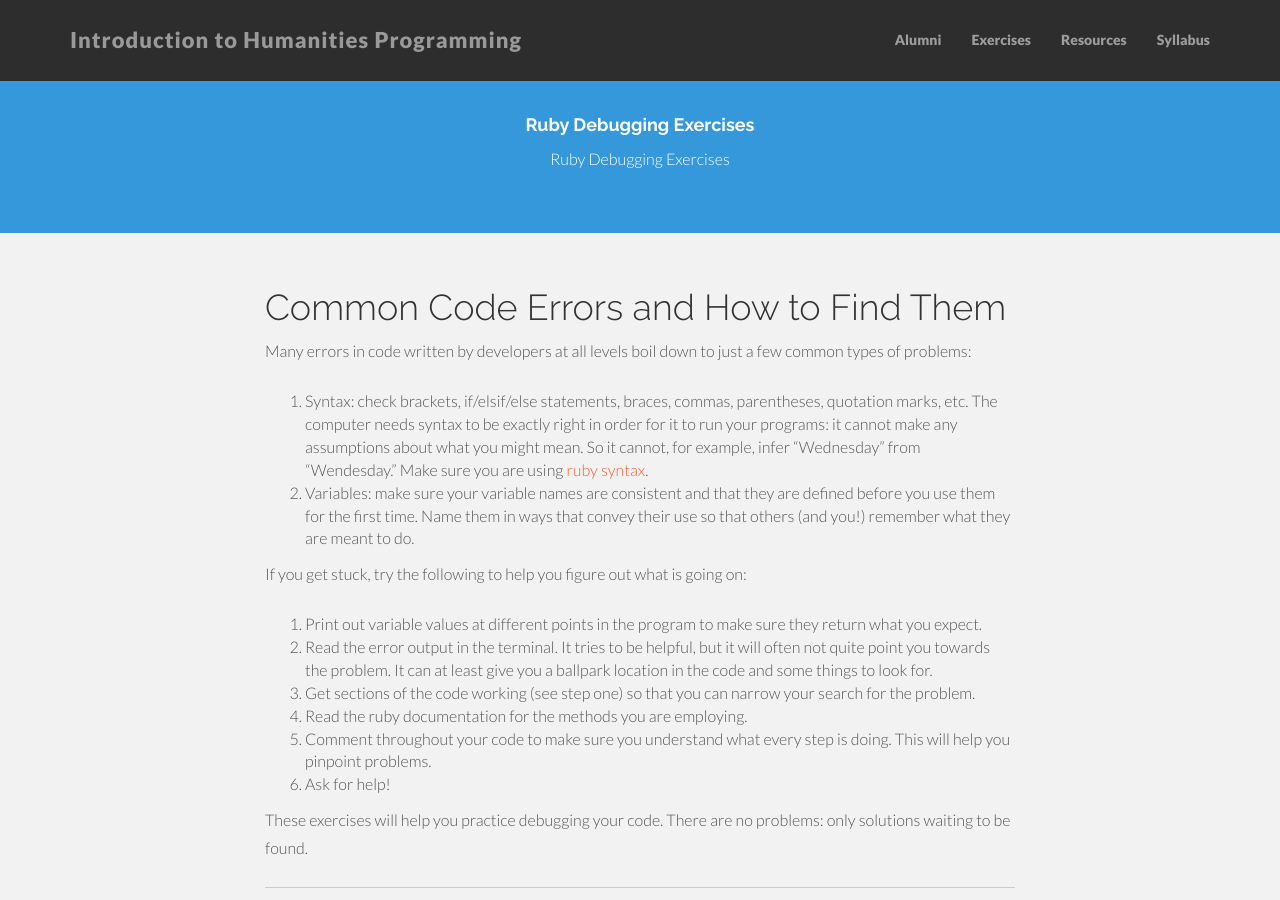
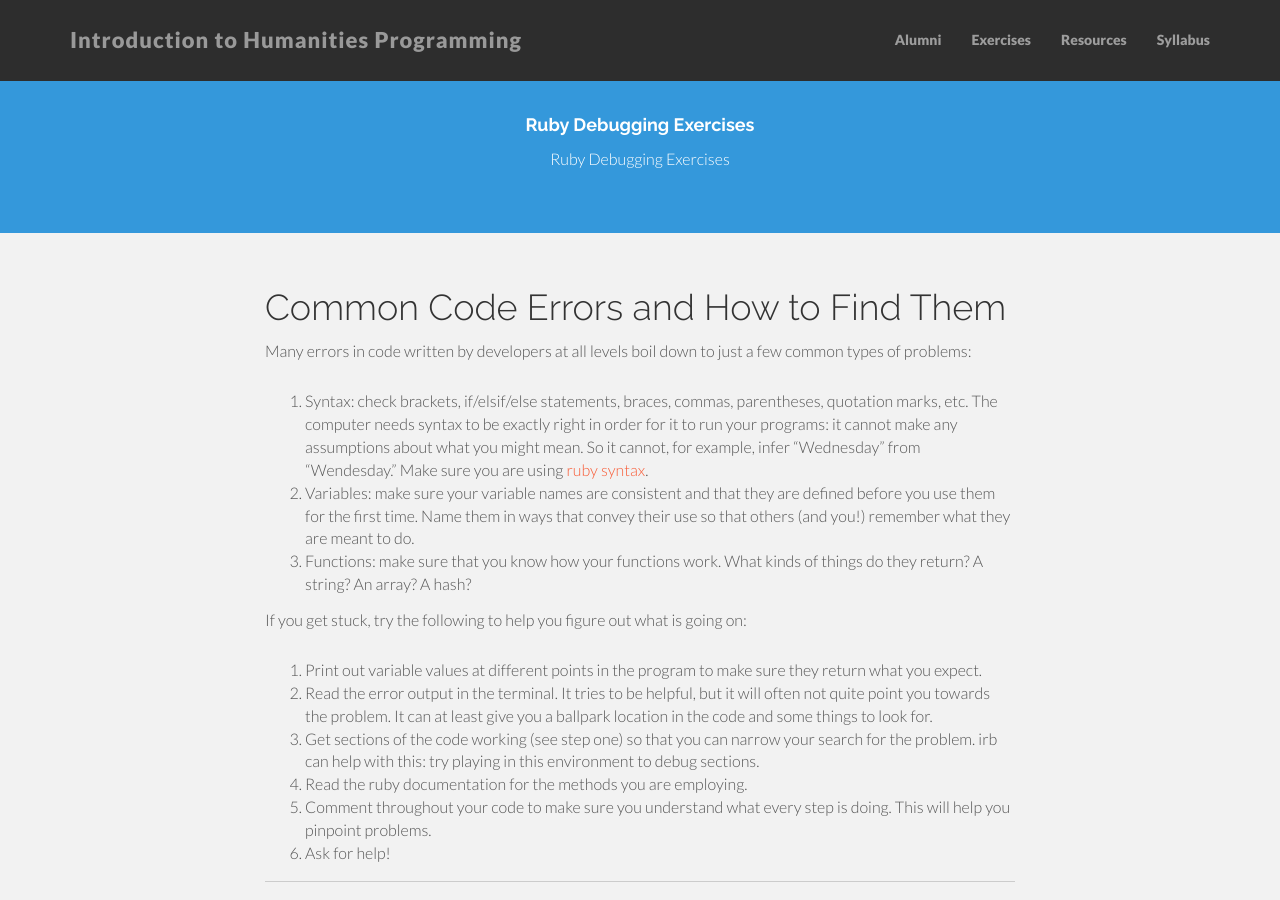
Before and after one commit to humanitiesprogramming/humanitiesprogramming.github.io, a Jekyll site: the page built from broken_ruby.md, in a window 1280 px wide and 900 px high. Built offline with Jekyll 4.4.1, drawn with Linux system fonts in a browser that asks for light colours; nearby versions of some CDN libraries.

Commit message:
fixes a couple things.

```diff
--- a/broken_ruby.md
+++ b/broken_ruby.md
@@ -13,20 +13,21 @@ Many errors in code written by developers at all levels boil down to just a few
 
 1.  Syntax: check brackets, if/elsif/else statements, braces, commas, parentheses, quotation marks, etc. The computer needs syntax to be exactly right in order for it to run your programs: it cannot make any assumptions about what you might mean. So it cannot, for example, infer "Wednesday" from "Wendesday." Make sure you are using [ruby syntax](http://ruby-doc.org/docs/ruby-doc-bundle/Manual/man-1.4/syntax.html).
 2.  Variables: make sure your variable names are consistent and that they are defined before you use them for the first time. Name them in ways that convey their use so that others (and you!) remember what they are meant to do.
+3.  Functions: make sure that you know how your functions work. What kinds of things do they return? A string? An array? A hash?
 
 
 If you get stuck, try the following to help you figure out what is going on:
 
 1.  Print out variable values at different points in the program to make sure they return what you expect.
 2.  Read the error output in the terminal. It tries to be helpful, but it will often not quite point you towards the problem. It can at least give you a ballpark location in the code and some things to look for.
-3.  Get sections of the code working (see step one) so that you can narrow your search for the problem.
+3.  Get sections of the code working (see step one) so that you can narrow your search for the problem. irb can help with this: try playing in this environment to debug sections.
 4.  Read the ruby documentation for the methods you are employing.
 5.  Comment throughout your code to make sure you understand what every step is doing. This will help you pinpoint problems.
 6.  Ask for help!
 
+<hr/>
+
 These exercises will help you practice debugging your code. There are no problems: only solutions waiting to be found.
-
-<hr/>
 
 # Pirates
 
```
